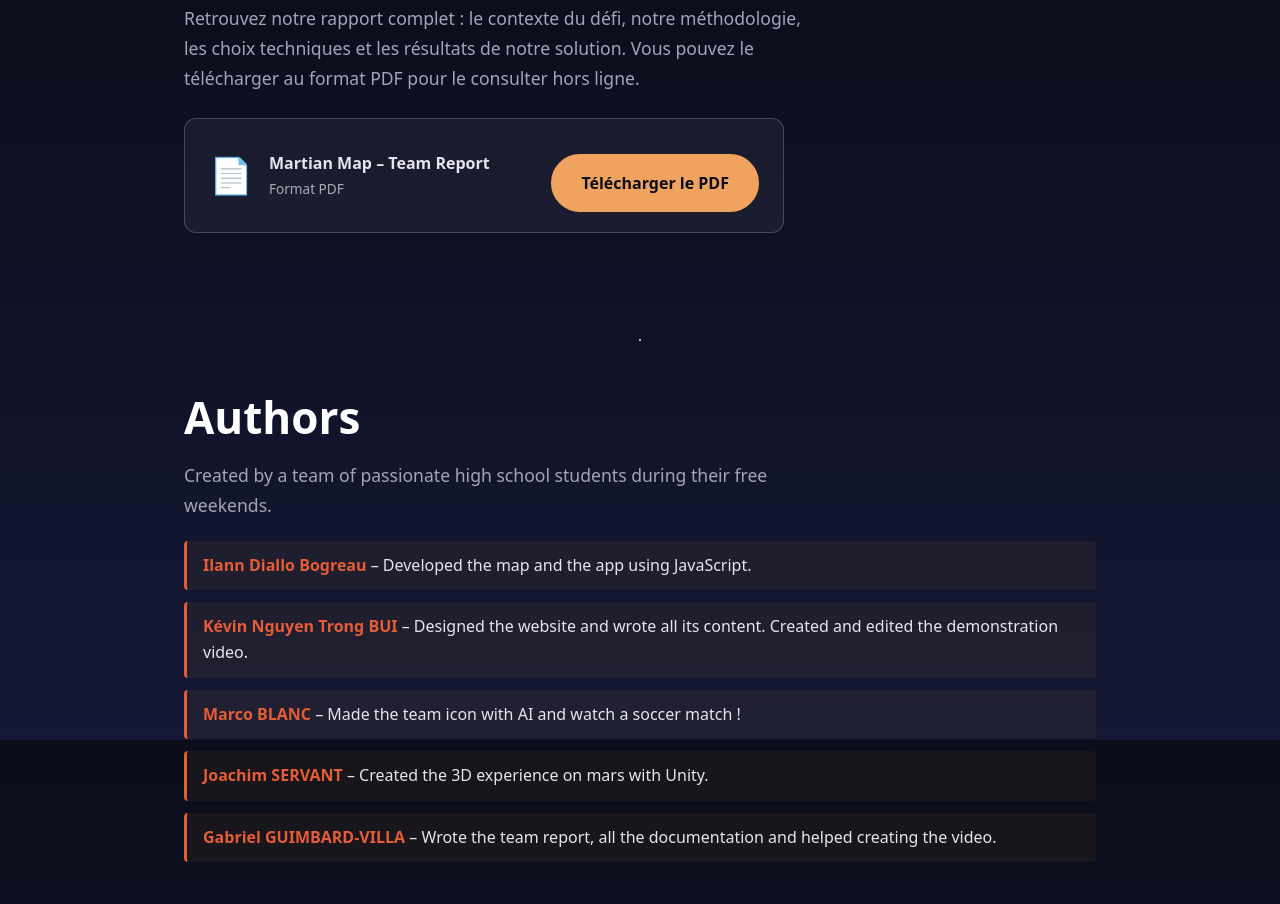
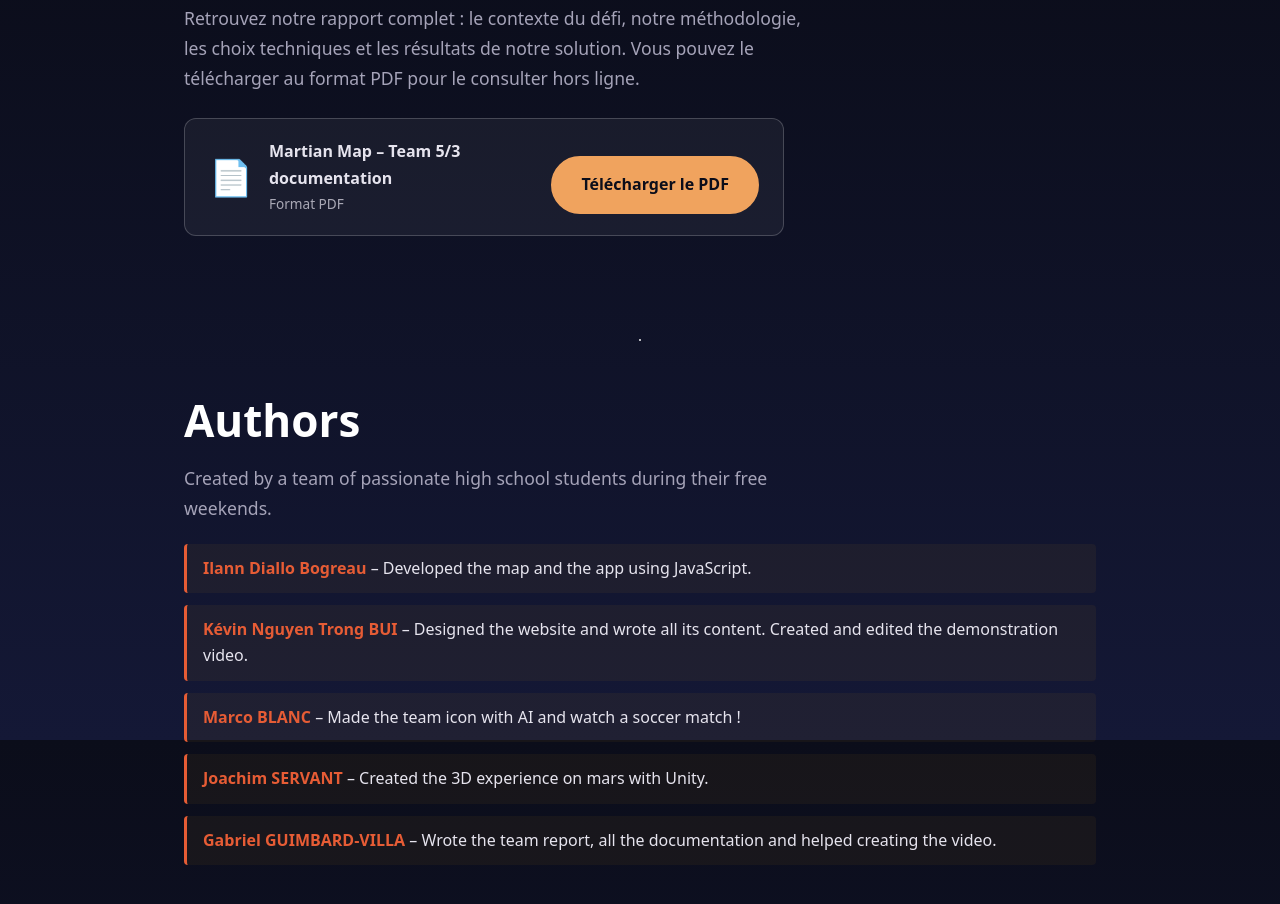
Before and after one commit to Fertous24/Nasa-Martian-Map-6-3, a React (Vite) app: page / in a window 1280 px wide. Shown: the part 3260-4164 px from the top of the page. Built offline with nearby package versions, Linux system fonts and the light colour scheme; a web font is replaced by a local one.

Commit message:
Update document title and download filename

```diff
--- a/src/App.jsx
+++ b/src/App.jsx
@@ -115,12 +115,12 @@ export default function App() {
           <div className="doc-card">
             <div className="doc-icon" aria-hidden="true">📄</div>
             <div className="doc-info">
-              <strong>Martian Map – Team Report</strong>
+              <strong>Martian Map – Team 5/3 documentation</strong>
               <span>Format PDF</span>
             </div>
             <a
               href="/documentation.pdf"
-              download="Martian-Map-Documentation.pdf"
+              download="documentation1.pdf"
               className="btn"
             >
               Télécharger le PDF
```
